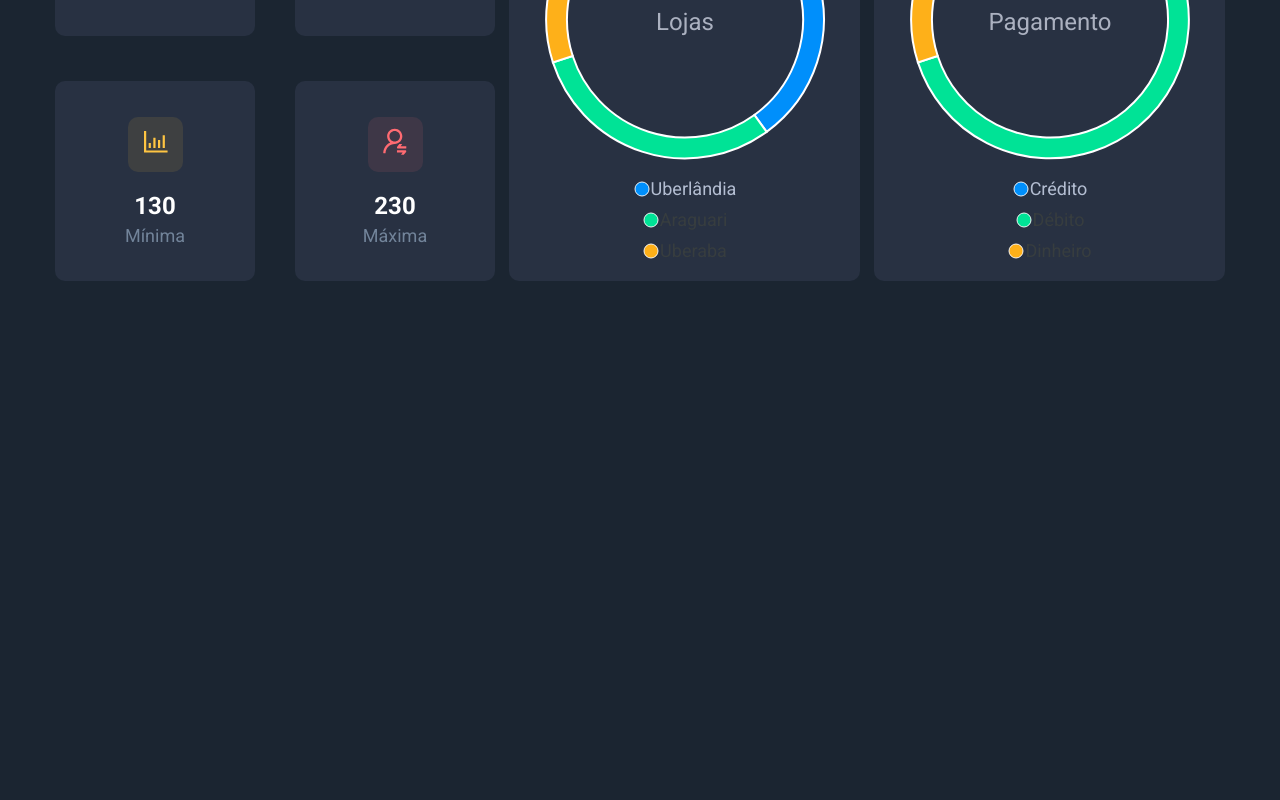
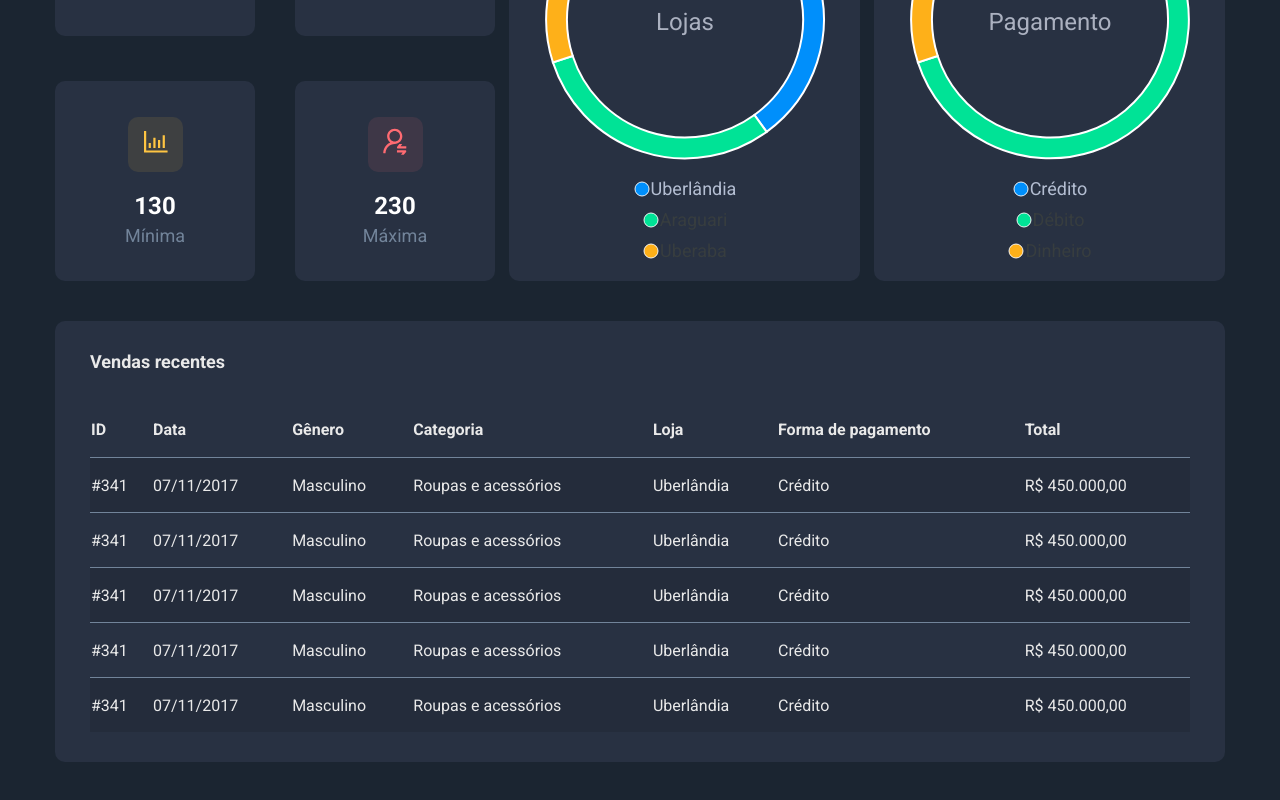
Before and after one commit to cristpsantos/dssalles, a React (Create React App) app in the folder front-web/: page / in a window 1280 px wide. Shown: the part 824-1624 px from the top of the page. Before the commit the page ends 1145 px from the top, so only its background shows below. Built offline with nearby package versions, Linux system fonts and the light colour scheme.

Commit message:
Add SalesTable component

```diff
--- a/front-web/src/App.tsx
+++ b/front-web/src/App.tsx
@@ -5,6 +5,7 @@
 import PieChartCard from './components/pie-chart-card';
 import SalesByDate from './components/sales-by-date';
 import SalesSummary from './components/sales-summary';
+import SalesTable from './components/sales-table';
 
 function App() {
   return (
@@ -26,6 +27,7 @@
             series={[20, 50, 30]}
           />
         </div>
+        <SalesTable />
       </div>
     </>
   );
--- /dev/null
+++ b/front-web/src/components/sales-table/index.tsx
@@ -0,0 +1,71 @@
+import './styles.css';
+
+function SalesTable() {
+  return (
+    <div className="sales-table-container base-card">
+      <h3 className="sales-table-title">Vendas recentes</h3>
+      <table className="sales-table">
+        <thead>
+          <tr>
+            <th>ID</th>
+            <th>Data</th>
+            <th>Gênero</th>
+            <th>Categoria</th>
+            <th>Loja</th>
+            <th>Forma de pagamento</th>
+            <th>Total</th>
+          </tr>
+        </thead>
+        <tbody>
+          <tr>
+            <td>#341</td>
+            <td>07/11/2017</td>
+            <td>Masculino</td>
+            <td>Roupas e acessórios</td>
+            <td>Uberlândia</td>
+            <td>Crédito</td>
+            <td>R$ 450.000,00</td>
+          </tr>
+          <tr>
+            <td>#341</td>
+            <td>07/11/2017</td>
+            <td>Masculino</td>
+            <td>Roupas e acessórios</td>
+            <td>Uberlândia</td>
+            <td>Crédito</td>
+            <td>R$ 450.000,00</td>
+          </tr>
+          <tr>
+            <td>#341</td>
+            <td>07/11/2017</td>
+            <td>Masculino</td>
+            <td>Roupas e acessórios</td>
+            <td>Uberlândia</td>
+            <td>Crédito</td>
+            <td>R$ 450.000,00</td>
+          </tr>
+          <tr>
+            <td>#341</td>
+            <td>07/11/2017</td>
+            <td>Masculino</td>
+            <td>Roupas e acessórios</td>
+            <td>Uberlândia</td>
+            <td>Crédito</td>
+            <td>R$ 450.000,00</td>
+          </tr>
+          <tr>
+            <td>#341</td>
+            <td>07/11/2017</td>
+            <td>Masculino</td>
+            <td>Roupas e acessórios</td>
+            <td>Uberlândia</td>
+            <td>Crédito</td>
+            <td>R$ 450.000,00</td>
+          </tr>
+        </tbody>
+      </table>
+    </div>
+  );
+}
+
+export default SalesTable;
--- /dev/null
+++ b/front-web/src/components/sales-table/styles.css
@@ -0,0 +1,36 @@
+.sales-table-container {
+  margin-bottom: 50px;
+  padding: 30px 35px;
+}
+
+.sales-table-title {
+  font-size: 18px;
+}
+
+.sales-table {
+  width: 100%;
+  margin-top: 30px;
+  border-spacing: 0;
+  transition: background .3s;
+}
+
+.sales-table thead th {
+  height: 55px;
+  text-align: left;
+}
+
+.sales-table tbody td {
+  height: 55px;
+  border-top: 1px solid var(--gray-light-125-color);
+}
+
+.sales-table tbody tr:hover > td {
+  background: var(--gray-light-150-color);
+}
+.sales-table tbody tr:nth-child(odd){
+  background: rgba(0, 0, 0, 0.1);
+}
+
+.sales-table tbody tr:nth-child(even){
+  background: var(--primary-color)
+}
```
